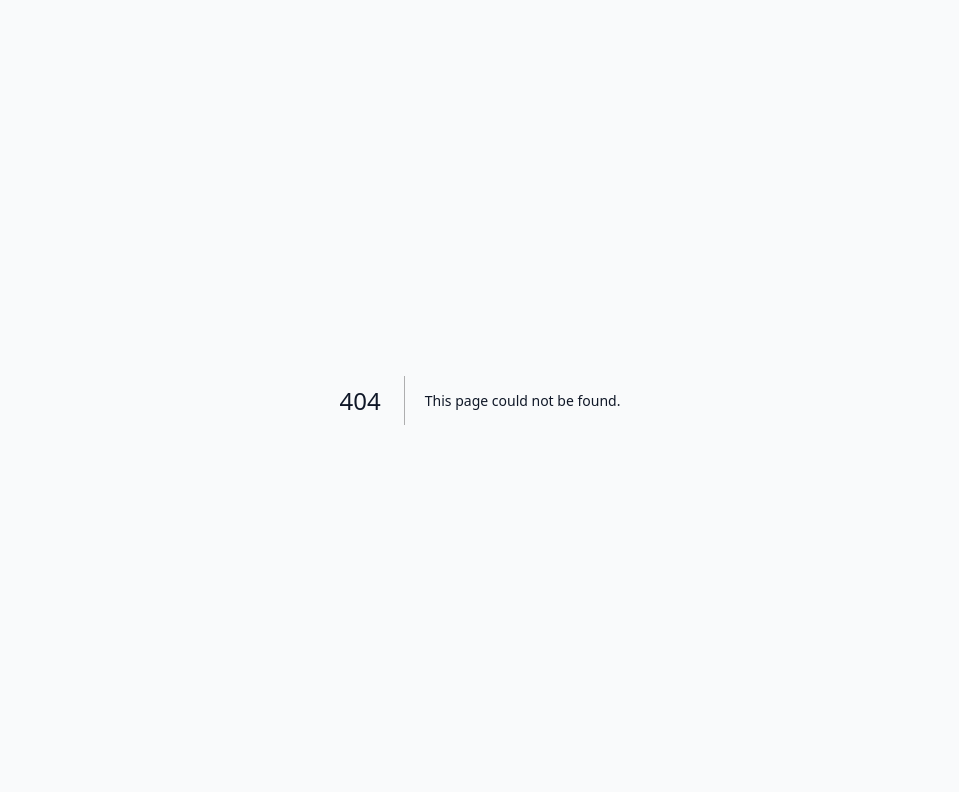
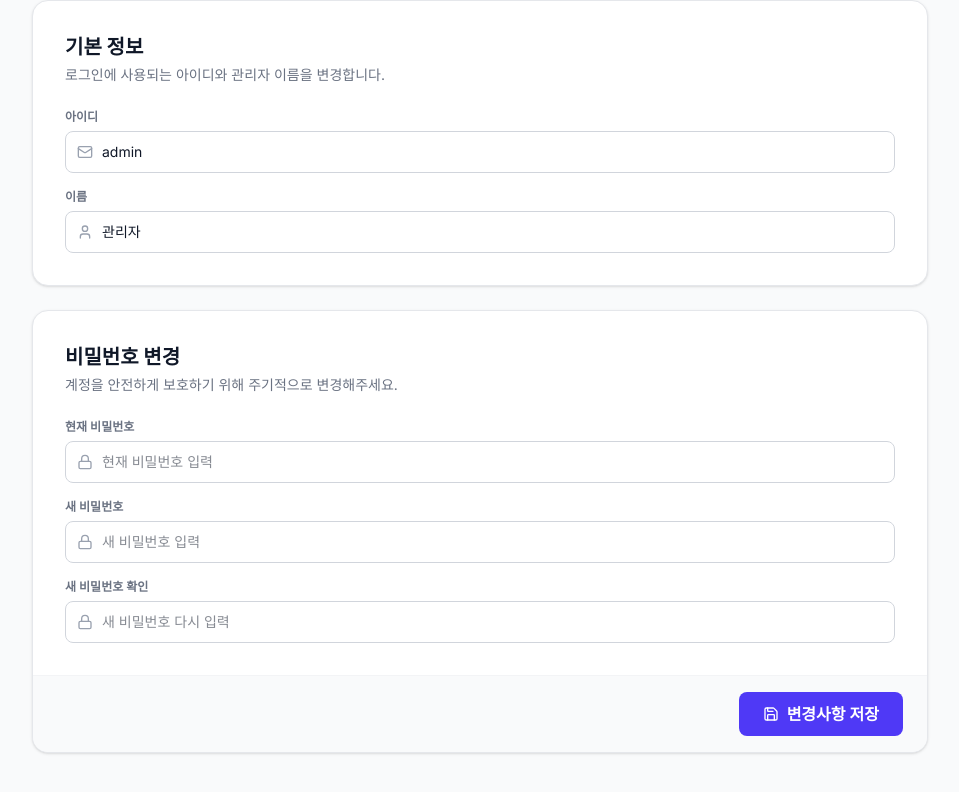
Before and after one commit to hannune-s/ssakdaform, a Next.js app: page /account in a window 1280 px wide. Before the commit this address had no page. Shown: the top 792 px of the page, without its empty margins (160-1119 px from the left). Built offline with nearby package versions, Linux system fonts and the light colour scheme.

Commit message:
feat: 마이메뉴 '계정 정보' 탭 추가 (아이디, 이름, 비밀번호 변경 기능 구현)

```diff
--- /dev/null
+++ b/src/app/account/page.tsx
@@ -0,0 +1,152 @@
+"use client";
+
+import { useState, useEffect } from 'react';
+import { Save, User, Lock, Mail } from 'lucide-react';
+
+export default function AccountPage() {
+  const [accountInfo, setAccountInfo] = useState({ id: 'admin', name: '관리자' });
+  const [passwords, setPasswords] = useState({ current: '', new: '', confirm: '' });
+  const [isSaved, setIsSaved] = useState(false);
+  const [isLoading, setIsLoading] = useState(false);
+
+  useEffect(() => {
+    // Load from localStorage for demo purposes
+    const saved = localStorage.getItem('ssakdaform_account_info');
+    if (saved) {
+      setAccountInfo(JSON.parse(saved));
+    }
+  }, []);
+
+  const handleInfoChange = (field: string, value: string) => {
+    setAccountInfo({ ...accountInfo, [field]: value });
+  };
+
+  const handlePasswordChange = (field: string, value: string) => {
+    setPasswords({ ...passwords, [field]: value });
+  };
+
+  const handleSave = () => {
+    if (passwords.new !== passwords.confirm) {
+      alert('새 비밀번호가 일치하지 않습니다.');
+      return;
+    }
+
+    setIsLoading(true);
+
+    // Save to localStorage
+    localStorage.setItem('ssakdaform_account_info', JSON.stringify(accountInfo));
+
+    setTimeout(() => {
+      setIsLoading(false);
+      setIsSaved(true);
+      setPasswords({ current: '', new: '', confirm: '' }); // Clear passwords after save
+      setTimeout(() => setIsSaved(false), 2000);
+    }, 600);
+  };
+
+  return (
+    <div className="max-w-4xl mx-auto pb-10">
+      <div className="bg-white rounded-2xl shadow-sm border border-gray-200 overflow-hidden mb-6">
+        <div className="p-6 md:p-8">
+          <div className="mb-6">
+            <h2 className="text-xl font-bold text-gray-900">기본 정보</h2>
+            <p className="text-sm text-gray-500 mt-1">로그인에 사용되는 아이디와 관리자 이름을 변경합니다.</p>
+          </div>
+
+          <div className="space-y-4">
+            <div>
+              <label className="block text-xs font-semibold text-gray-500 mb-1.5">아이디</label>
+              <div className="relative">
+                <Mail className="w-4 h-4 text-gray-400 absolute left-3 top-1/2 -translate-y-1/2" />
+                <input
+                  type="text"
+                  value={accountInfo.id}
+                  onChange={(e) => handleInfoChange('id', e.target.value)}
+                  className="w-full pl-9 pr-4 py-2.5 rounded-lg border border-gray-300 focus:outline-none focus:border-indigo-500 focus:ring-1 focus:ring-indigo-500 text-sm"
+                  placeholder="admin"
+                />
+              </div>
+            </div>
+
+            <div>
+              <label className="block text-xs font-semibold text-gray-500 mb-1.5">이름</label>
+              <div className="relative">
+                <User className="w-4 h-4 text-gray-400 absolute left-3 top-1/2 -translate-y-1/2" />
+                <input
+                  type="text"
+                  value={accountInfo.name}
+                  onChange={(e) => handleInfoChange('name', e.target.value)}
+                  className="w-full pl-9 pr-4 py-2.5 rounded-lg border border-gray-300 focus:outline-none focus:border-indigo-500 focus:ring-1 focus:ring-indigo-500 text-sm"
+                  placeholder="관리자"
+                />
+              </div>
+            </div>
+          </div>
+        </div>
+      </div>
+
+      <div className="bg-white rounded-2xl shadow-sm border border-gray-200 overflow-hidden mb-6">
+        <div className="p-6 md:p-8">
+          <div className="mb-6">
+            <h2 className="text-xl font-bold text-gray-900">비밀번호 변경</h2>
+            <p className="text-sm text-gray-500 mt-1">계정을 안전하게 보호하기 위해 주기적으로 변경해주세요.</p>
+          </div>
+
+          <div className="space-y-4">
+            <div>
+              <label className="block text-xs font-semibold text-gray-500 mb-1.5">현재 비밀번호</label>
+              <div className="relative">
+                <Lock className="w-4 h-4 text-gray-400 absolute left-3 top-1/2 -translate-y-1/2" />
+                <input
+                  type="password"
+                  value={passwords.current}
+                  onChange={(e) => handlePasswordChange('current', e.target.value)}
+                  className="w-full pl-9 pr-4 py-2.5 rounded-lg border border-gray-300 focus:outline-none focus:border-indigo-500 focus:ring-1 focus:ring-indigo-500 text-sm"
+                  placeholder="현재 비밀번호 입력"
+                />
+              </div>
+            </div>
+
+            <div>
+              <label className="block text-xs font-semibold text-gray-500 mb-1.5">새 비밀번호</label>
+              <div className="relative">
+                <Lock className="w-4 h-4 text-gray-400 absolute left-3 top-1/2 -translate-y-1/2" />
+                <input
+                  type="password"
+                  value={passwords.new}
+                  onChange={(e) => handlePasswordChange('new', e.target.value)}
+                  className="w-full pl-9 pr-4 py-2.5 rounded-lg border border-gray-300 focus:outline-none focus:border-indigo-500 focus:ring-1 focus:ring-indigo-500 text-sm"
+                  placeholder="새 비밀번호 입력"
+                />
+              </div>
+            </div>
+
+            <div>
+              <label className="block text-xs font-semibold text-gray-500 mb-1.5">새 비밀번호 확인</label>
+              <div className="relative">
+                <Lock className="w-4 h-4 text-gray-400 absolute left-3 top-1/2 -translate-y-1/2" />
+                <input
+                  type="password"
+                  value={passwords.confirm}
+                  onChange={(e) => handlePasswordChange('confirm', e.target.value)}
+                  className="w-full pl-9 pr-4 py-2.5 rounded-lg border border-gray-300 focus:outline-none focus:border-indigo-500 focus:ring-1 focus:ring-indigo-500 text-sm"
+                  placeholder="새 비밀번호 다시 입력"
+                />
+              </div>
+            </div>
+          </div>
+        </div>
+
+        <div className="px-6 py-4 bg-gray-50 border-t border-gray-100 flex justify-end">
+          <button
+            onClick={handleSave}
+            disabled={isLoading}
+            className="flex items-center gap-2 px-6 py-2.5 bg-indigo-600 text-white rounded-lg hover:bg-indigo-700 transition-colors font-semibold"
+          >
+            {isSaved ? <span className="flex items-center gap-2"><div className="w-4 h-4 rounded-full bg-white/20 flex items-center justify-center">✓</div>저장됨</span> : <><Save className="w-4 h-4" />변경사항 저장</>}
+          </button>
+        </div>
+      </div>
+    </div>
+  );
+}
--- a/src/app/page.tsx
+++ b/src/app/page.tsx
@@ -7,6 +7,7 @@ import ReservationList from './reservation-list/page';
 import OrderList from './order-list/page';
 import FormBuilder from './form-builder/page';
 import SettingsPage from './settings/page';
+import AccountPage from './account/page';
 
 export default function AdminHub() {
   const [activeTab, setActiveTab] = useState('builder');
@@ -26,7 +27,7 @@ export default function AdminHub() {
 
   return (
     <div className="w-full min-h-screen bg-gray-50 flex flex-col px-4 pb-24">
-      {activeTab !== 'my' && activeTab !== 'settings' && (
+      {activeTab !== 'my' && activeTab !== 'settings' && activeTab !== 'account' && (
         <div className="pt-12 sm:pt-16 flex flex-col w-full">
 
       {/* 상단 로고 및 타이틀 */}
@@ -174,6 +175,19 @@ export default function AdminHub() {
       </div>
       )}
 
+      {/* 계정 정보 페이지 */}
+      {activeTab === 'account' && (
+        <div className="pt-12 sm:pt-16 pb-10 w-full">
+          <div className="px-4 flex items-center gap-2 mb-4">
+            <button onClick={() => setActiveTab('my')} className="p-2 text-gray-500 hover:bg-gray-100 rounded-full">
+              <ArrowLeft className="w-6 h-6" />
+            </button>
+            <h2 className="text-xl font-bold">계정 정보</h2>
+          </div>
+          <AccountPage />
+        </div>
+      )}
+
       {/* 마이 메뉴 컨텐츠 */}
       {activeTab === 'settings' && (
         <div className="pt-12 sm:pt-16 pb-10 w-full">
@@ -209,7 +223,8 @@ export default function AdminHub() {
               {
                 title: '계정 정보',
                 desc: '관리자 아이디 및 비밀번호 변경',
-                color: 'bg-purple-900'
+                color: 'bg-purple-900',
+                onClick: () => setActiveTab('account')
               },
               {
                 title: '구독 및 결제 관리',
```
